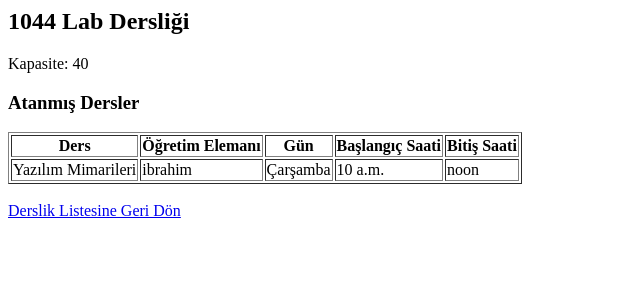
After one commit to ibrahim-biner/uni_app_pro, a Django app: page /uni/derslik/2/ in a window 1280 px wide. The commit adds this page. Shown: the top 300 px of the page, without its empty margins (0-640 px from the left). Run offline with Django 5.2, Linux system fonts and the light colour scheme; data comes from the database, SQL or seed files in the repository; both versions use the stored data as it was after the commit.

Commit message:
Derslik detayı sayfası eklendi.

```diff
--- /dev/null
+++ b/uni_app_main/uni_app1/uni/templates/derslik_detay.html
@@ -0,0 +1,33 @@
+{% extends "base.html" %}
+
+{% block content %}
+    <h2>{{ derslik.ad }} Dersliği</h2>
+    <p>Kapasite: {{ derslik.kapasite }}</p>
+
+    <h3>Atanmış Dersler</h3>
+    <table border="1">
+        <tr>
+            <th>Ders</th>
+            <th>Öğretim Elemanı</th>
+            <th>Gün</th>
+            <th>Başlangıç Saati</th>
+            <th>Bitiş Saati</th>
+        </tr>
+        {% for ders in dersler %}
+        <tr>
+            <td>{{ ders.ders.ad }}</td>  <!-- Ders ismi -->
+            <td>{{ ders.ogretim_elemani }}</td>  <!-- Öğretim elemanı DersProgrami tablosunda -->
+            <td>{{ ders.gun }}</td>  <!-- Gün bilgisi -->
+            <td>{{ ders.baslangic_saati }}</td>
+            <td>{{ ders.bitis_saati }}</td>
+        </tr>
+        {% empty %}
+        <tr>
+            <td colspan="4">Bu derslikte atanmış ders bulunmamaktadır.</td>
+        </tr>
+        {% endfor %}
+    </table>
+
+    <br>
+    <a href="{% url 'derslik_listesi' %}">Derslik Listesine Geri Dön</a>
+{% endblock %}
--- a/uni_app_main/uni_app1/uni/templates/derslik_listesi.html
+++ b/uni_app_main/uni_app1/uni/templates/derslik_listesi.html
@@ -6,6 +6,7 @@
         {% for derslik in derslikler %}
             <li>{{ derslik.ad }} - {{ derslik.kapasite }} Kişilik</li>
             <a href="{% url 'derslik_sil' derslik.id %}">Sil</a>
+            <a href="{% url 'derslik_detay' derslik.id %}">Dersleri Görüntüle</a>
         {% empty %}
             <li>Henüz derslik eklenmedi.</li>
         {% endfor %}
--- a/uni_app_main/uni_app1/uni/urls.py
+++ b/uni_app_main/uni_app1/uni/urls.py
@@ -2,7 +2,7 @@ from django.urls import path
 from . import views
 from .views import user_register, user_login, user_logout
 from .views import ders_programi_list, ders_programi_ekle, ders_programi_sil,ders_ekle, derslik_ekle,ders_listesi,derslik_listesi
-from .views import ders_duzenle, ders_sil,derslik_sil
+from .views import ders_duzenle, ders_sil,derslik_sil,derslik_detay
 
 urlpatterns = [
     path("login/", user_login, name="login"),
@@ -19,4 +19,5 @@ urlpatterns = [
     path('ders/duzenle/<int:ders_id>/', ders_duzenle, name='ders_duzenle'),
      path('ders/sil/<int:ders_id>/', ders_sil, name='ders_sil'),
      path('derslik/sil/<int:derslik_id>/', derslik_sil, name='derslik_sil'),
+     path('derslik/<int:derslik_id>/', derslik_detay, name='derslik_detay'),
 ]
--- a/uni_app_main/uni_app1/uni/views.py
+++ b/uni_app_main/uni_app1/uni/views.py
@@ -143,3 +143,9 @@ def derslik_sil(request, derslik_id):
     derslik = get_object_or_404(Derslik, pk=derslik_id)
     derslik.delete()  # Dersliği sil
     return redirect('derslik_listesi')  # Derslik listesine yönlendir
+
+
+def derslik_detay(request, derslik_id):
+    derslik = get_object_or_404(Derslik, pk=derslik_id)
+    dersler = DersProgrami.objects.filter(derslik=derslik)
+    return render(request, "derslik_detay.html", {"derslik": derslik, "dersler": dersler})
```
Also changed, not shown: uni_app_main/uni_app1/db.sqlite3.
